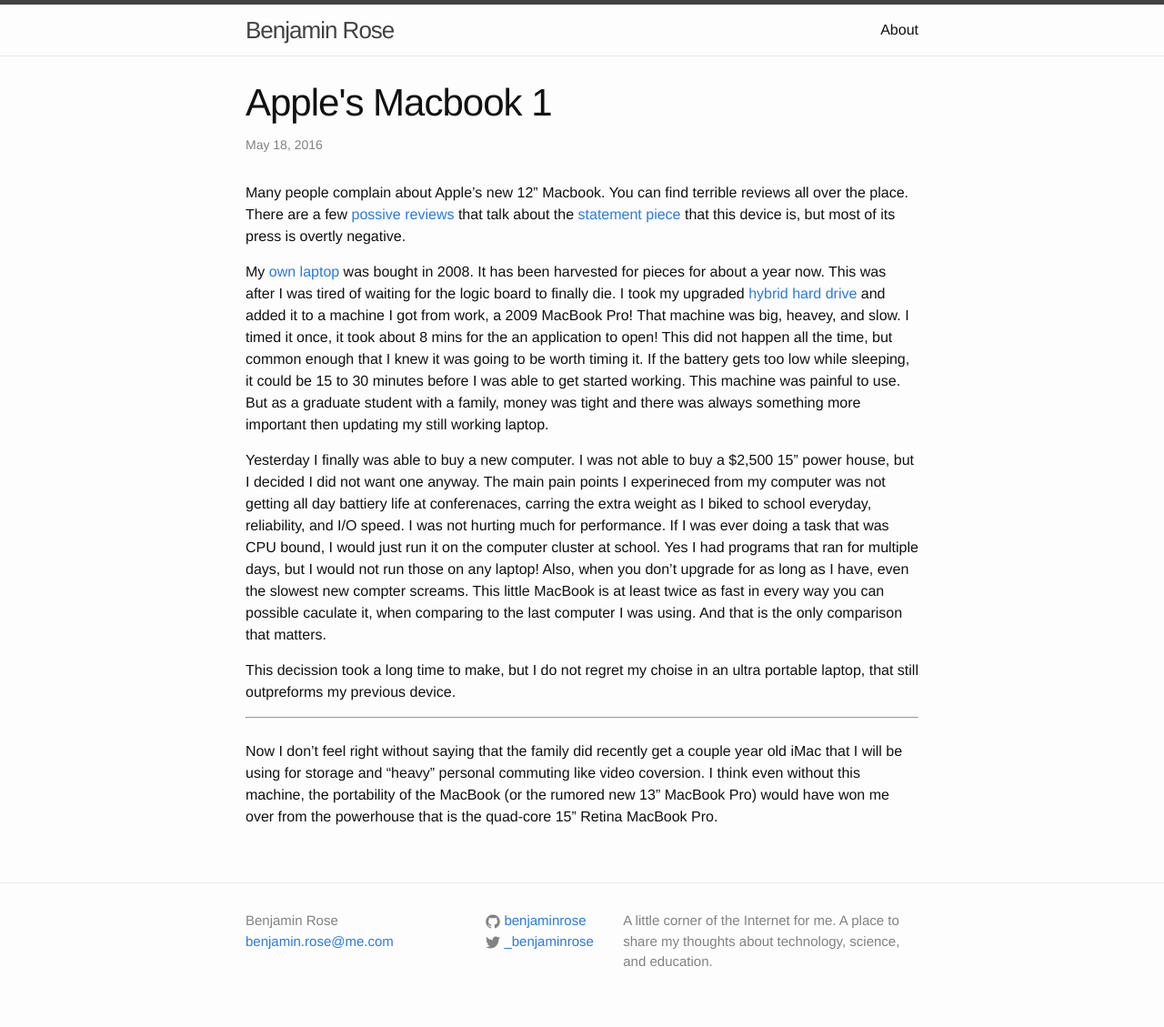
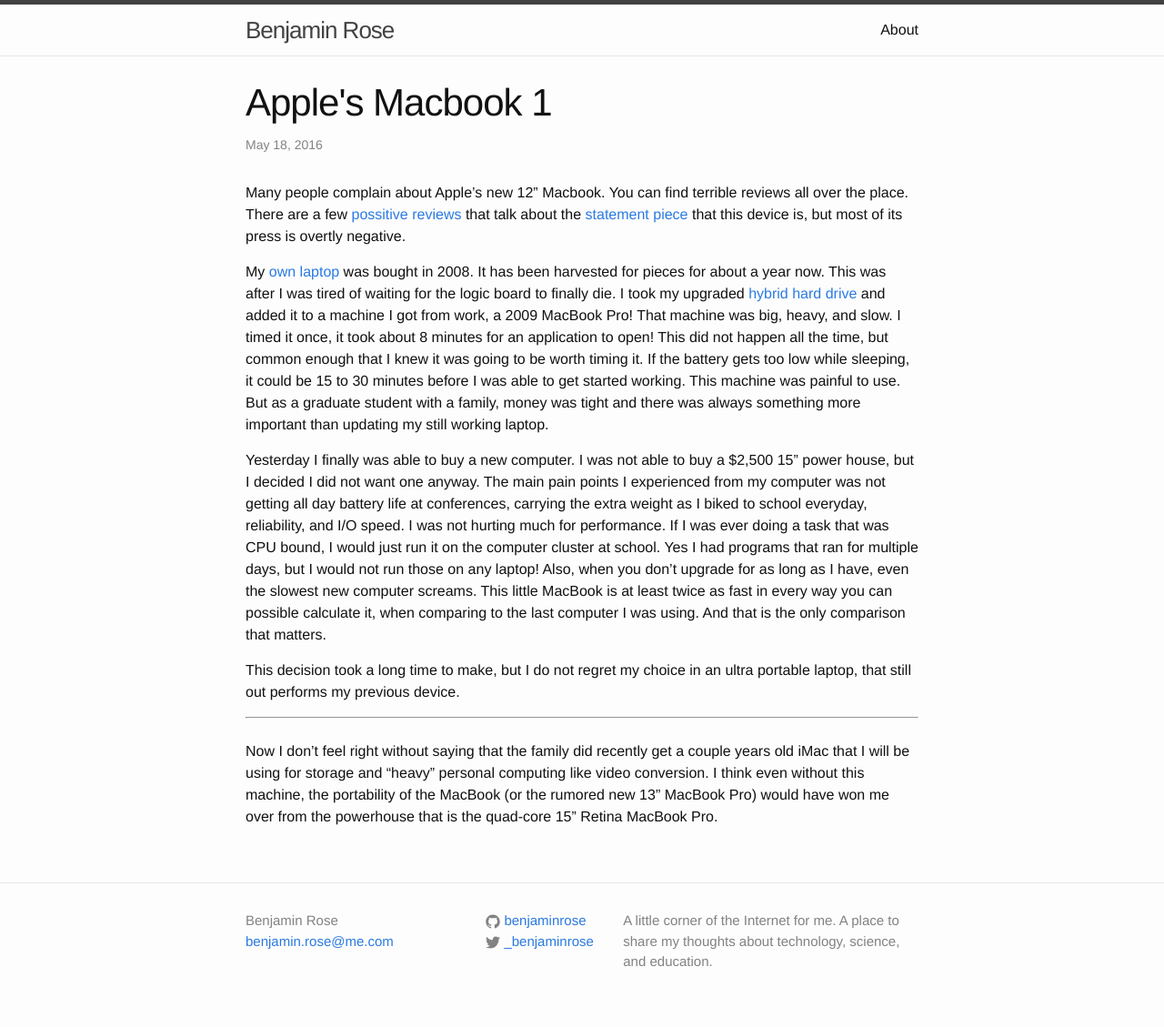
Before and after one commit to benjaminrose/benjaminrose.github.io, a Jekyll site: the page built from _posts/2016-05-17-apples macbook 1.md, in a window 1280 px wide. Shown: the whole page at 91% size. Built offline with Jekyll 4.4.1, drawn with Linux system fonts in a browser that asks for light colours.

Commit message:
Added edits from Cait.

```diff
--- a/_posts/2016-05-17-apples macbook 1.md
+++ b/_posts/2016-05-17-apples macbook 1.md
@@ -8,15 +8,15 @@
 summary: Many people complain about Apple's new 12" Macbook.
 ---
 
-Many people complain about Apple's new 12" Macbook. You can find terrible reviews all over the place. There are a few [possive](https://overcast.fm/+BMJqgjzJg/37:50) [reviews](https://overcast.fm/+Eh4At_0kY/07:37) that talk about the [statement piece](https://sixcolors.com/post/2016/05/2016-macbook-review/) that this device is, but most of its press is overtly negative.
+Many people complain about Apple's new 12" Macbook. You can find terrible reviews all over the place. There are a few [possitive](https://overcast.fm/+BMJqgjzJg/37:50) [reviews](https://overcast.fm/+Eh4At_0kY/07:37) that talk about the [statement piece](https://sixcolors.com/post/2016/05/2016-macbook-review/) that this device is, but most of its press is overtly negative.
 
-My [own laptop](http://www.everymac.com/systems/apple/macbook_pro/specs/macbook-pro-core-2-duo-2.4-15-early-2008-penryn-specs.html) was bought in 2008. It has been harvested for pieces for about a year now. This was after I was tired of waiting for the logic board to finally die. I took my upgraded [hybrid hard drive](http://www.amazon.com/Seagate-Gaming-2-5-Inch-Internal-ST1000LM014/dp/B00B99JUBQ/ref=sr_1_1?ie=UTF8&qid=1463535213&sr=8-1&keywords=seagate+1tb+sshd) and added it to a machine I got from work, a 2009 MacBook Pro! That machine was big, heavey, and slow. I timed it once, it took about 8 mins for the an application to open! This did not happen all the time, but common enough that I knew it was going to be worth timing it. If the battery gets too low while sleeping, it could be 15 to 30 minutes before I was able to get started working. This machine was painful to use. But as a graduate student with a family, money was tight and there was always something more important then updating my still working laptop.
+My [own laptop](http://www.everymac.com/systems/apple/macbook_pro/specs/macbook-pro-core-2-duo-2.4-15-early-2008-penryn-specs.html) was bought in 2008. It has been harvested for pieces for about a year now. This was after I was tired of waiting for the logic board to finally die. I took my upgraded [hybrid hard drive](http://www.amazon.com/Seagate-Gaming-2-5-Inch-Internal-ST1000LM014/dp/B00B99JUBQ/ref=sr_1_1?ie=UTF8&qid=1463535213&sr=8-1&keywords=seagate+1tb+sshd) and added it to a machine I got from work, a 2009 MacBook Pro! That machine was big, heavy, and slow. I timed it once, it took about 8 minutes for an application to open! This did not happen all the time, but common enough that I knew it was going to be worth timing it. If the battery gets too low while sleeping, it could be 15 to 30 minutes before I was able to get started working. This machine was painful to use. But as a graduate student with a family, money was tight and there was always something more important than updating my still working laptop.
 
-Yesterday I finally was able to buy a new computer. I was not able to buy a $2,500 15" power house, but I decided I did not want one anyway. The main pain points I experineced from my computer was not getting all day battiery life at conferenaces, carring the extra weight as I biked to school everyday, reliability, and I/O speed. I was not hurting much for performance. If I was ever doing a task that was CPU bound, I would just run it on the computer cluster at school. Yes I had programs that ran for multiple days, but I would not run those on any laptop! Also, when you don't upgrade for as long as I have, even the slowest new compter screams. This little MacBook is at least twice as fast in every way you can possible caculate it, when comparing to the last computer I was using. And that is the only comparison that matters.
+Yesterday I finally was able to buy a new computer. I was not able to buy a $2,500 15” power house, but I decided I did not want one anyway. The main pain points I experienced from my computer was not getting all day battery life at conferences, carrying the extra weight as I biked to school everyday, reliability, and I/O speed. I was not hurting much for performance. If I was ever doing a task that was CPU bound, I would just run it on the computer cluster at school. Yes I had programs that ran for multiple days, but I would not run those on any laptop! Also, when you don’t upgrade for as long as I have, even the slowest new computer screams. This little MacBook is at least twice as fast in every way you can possible calculate it, when comparing to the last computer I was using. And that is the only comparison that matters.
 
-This decission took a long time to make, but I do not regret my choise in an ultra portable laptop, that still outpreforms my previous device.
+This decision took a long time to make, but I do not regret my choice in an ultra portable laptop, that still out performs my previous device.
 
 ------
 
 <br>
-Now I don't feel right without saying that the family did recently get a couple year old iMac that I will be using for storage and "heavy" personal commuting like video coversion. I think even without this machine, the portability of the MacBook (or the rumored new 13" MacBook Pro) would have won me over from the powerhouse that is the quad-core 15" Retina MacBook Pro.
+Now I don’t feel right without saying that the family did recently get a couple years old iMac that I will be using for storage and “heavy” personal computing like video conversion. I think even without this machine, the portability of the MacBook (or the rumored new 13” MacBook Pro) would have won me over from the powerhouse that is the quad-core 15” Retina MacBook Pro.
```
